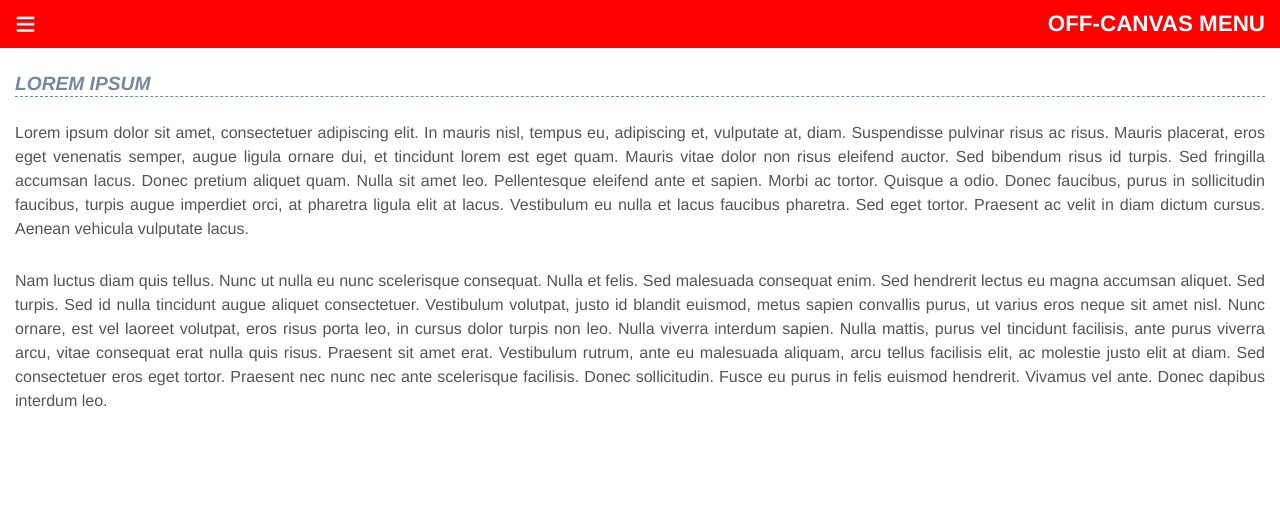
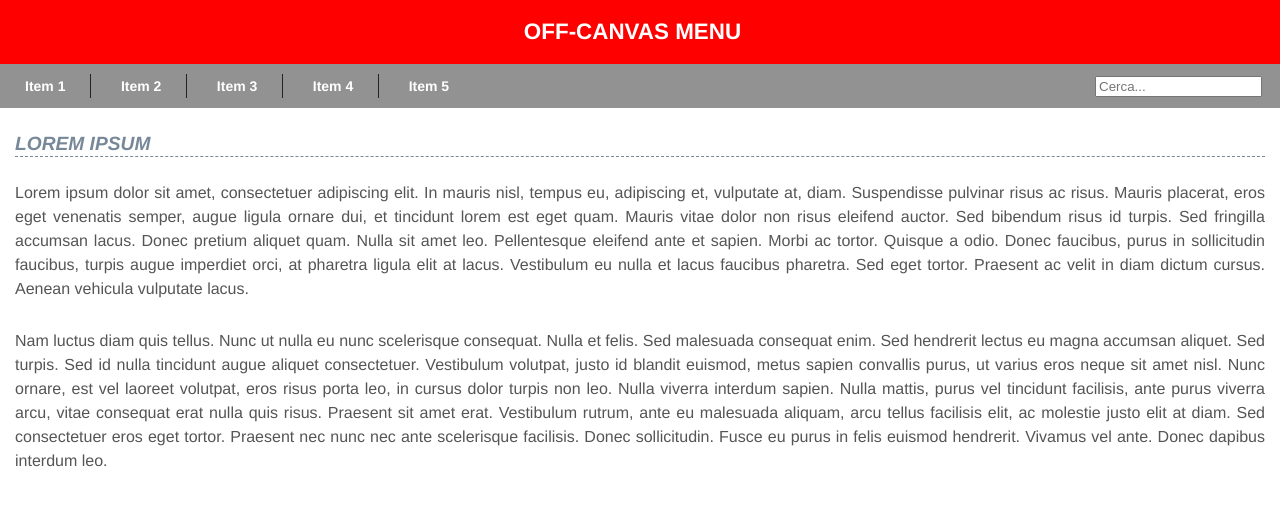
Before and after one commit to renato1958/offcanvas, a website: page index.html in a window 1280 px wide. Drawn offline with Linux system fonts and the light colour scheme.

Commit message:
Versione 1.1: creato layout per dispositivi più grandi

```diff
--- a/index.html
+++ b/index.html
@@ -142,6 +142,52 @@
       text-align: justify;
     }
 
+    @media only screen and (min-width: 37.5625rem) {
+      .toggle-menu {
+        display: none;
+      }
+
+      .main-header {
+        height: 4rem;
+        line-height: 4rem;
+      }
+
+      .main-title {
+        float: none;
+        text-align: center;
+      }
+
+      .main-nav {
+        position: static;
+        width: 100%;
+      }
+
+      .main-nav li {
+        display: inline-block;
+        padding: 10px 0;
+      }
+
+      .main-nav li a, .search {
+        border-bottom: none;
+      }
+
+      .main-nav li a {
+        display: inline-block;
+        padding: 0 25px;
+        border-right: 1px solid #222;
+      }
+
+      .main-nav li:last-child a {
+        border-right: none;
+      }
+
+      .search {
+        float: right;
+        height: 1.5rem;
+        line-height: 1.5rem;
+      }
+    }
+
   	</style>
   </head>
 
```
